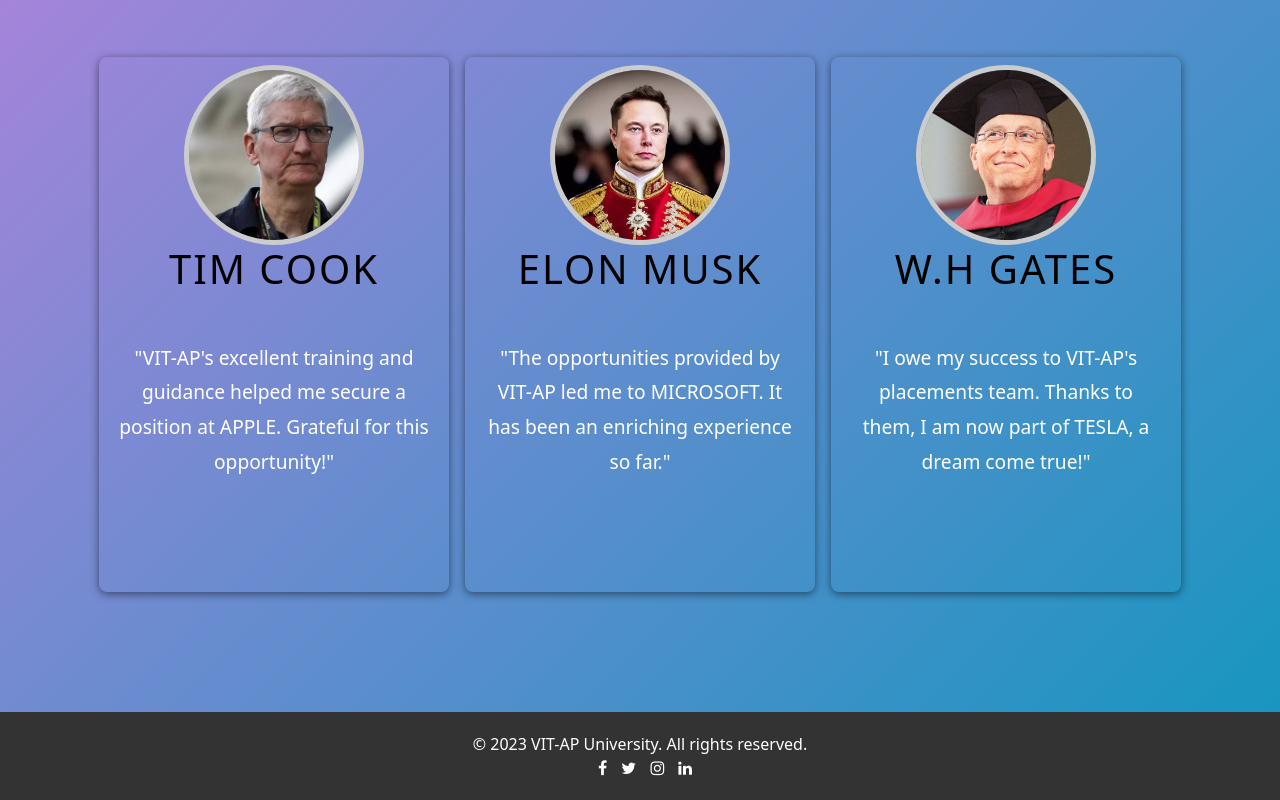
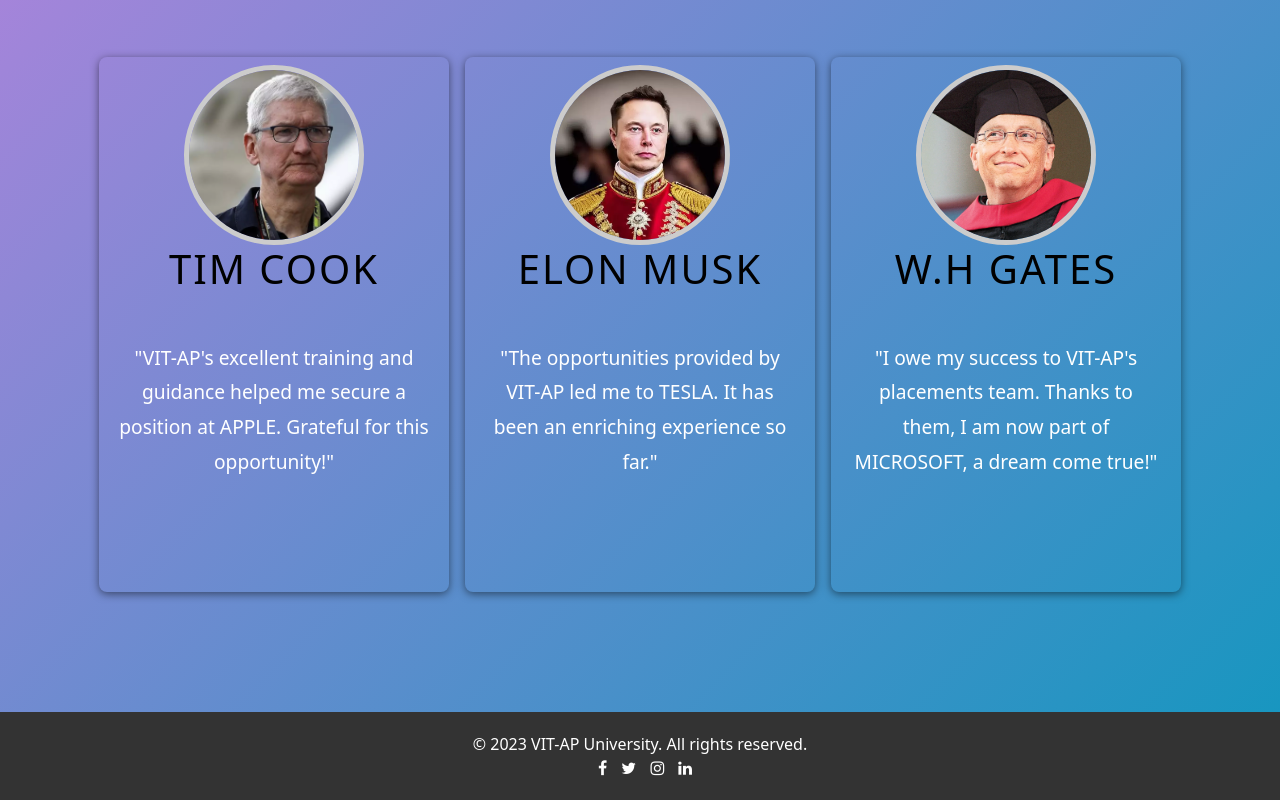
Before and after one commit to md-abid-ahmed/VIT-AP-PLACEMENT-PORTAL, a plain HTML site: page index.html in a window 1280 px wide. Shown: the part 1024-1824 px from the top of the page. Drawn offline with nearby package versions, Linux system fonts and the light colour scheme.

Commit message:
index.html

```diff
--- a/index.html
+++ b/index.html
@@ -168,7 +168,7 @@
                 </div>
 
                 <p>
-                  "The opportunities provided by VIT-AP led me to MICROSOFT. It has been an enriching experience so far."
+                  "The opportunities provided by VIT-AP led me to TESLA. It has been an enriching experience so far."
                 </p>
 
             </div>
@@ -195,7 +195,7 @@
                 </div>
 
                 <p>
-                  "I owe my success to VIT-AP's placements team. Thanks to them, I am now part of TESLA, a dream come
+                  "I owe my success to VIT-AP's placements team. Thanks to them, I am now part of MICROSOFT, a dream come
                   true!"
                 </p>
 
```
